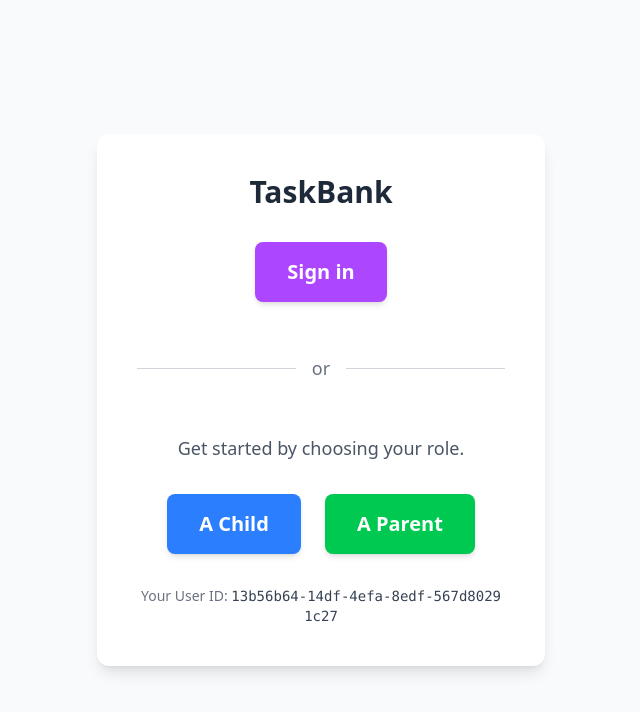
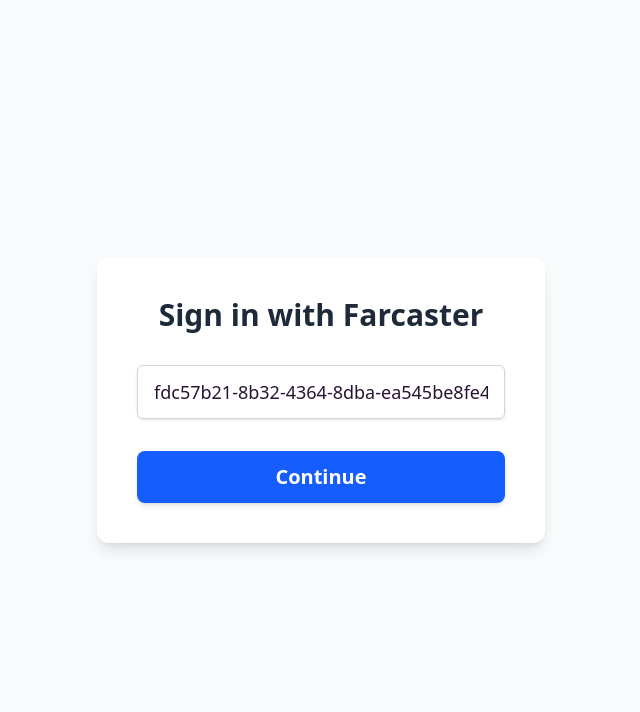
Before and after one commit to SebastianStankiewicz/bit-refill, a Next.js app: page / in a window 1280 px wide. Both pictures are taken after a click on the button "Sign in". Shown: the top 712 px of the page, without its empty margins (319-959 px from the left). Built offline with nearby package versions, Linux system fonts and the light colour scheme; no server answers; the database is empty.

Commit message:
Login to user accounts via auth_id

```diff
--- a/src/app/Components/ParentDashboard.jsx
+++ b/src/app/Components/ParentDashboard.jsx
@@ -13,7 +13,7 @@
   const [message, setMessage] = useState(null);
 
   const [selectTab, setSelectTab] = useState("Pending");
-  const [bitRefillAPI, setBitRefillAPI] = useState('');
+  const [bitRefillAPI, setBitRefillAPI] = useState('0dLBdk-jzRxgP7sVOQ-Qvo3ohjiZG0GijHPs3WzXJIw');
 
 
 
--- a/src/app/Components/RoleSelection.jsx
+++ b/src/app/Components/RoleSelection.jsx
@@ -1,17 +1,25 @@
-import React from 'react';
+"use client";
+import React, { useState } from "react";
 
-function RoleSelection({ userId, onSelectRole }) { // Removed supabase, userId is enough for display
+function RoleSelection({
+  userId,
+  onSelectRole,
+  handleSignInToPreviousAccount,
+}) {
+  const [showSignInWindow, setShowSignInWindow] = useState(false);
+  const [userIdToLogin, setUserIdToLogin] = useState("fdc57b21-8b32-4364-8dba-ea545be8fe42");
   return (
-    <div className="flex min-h-screen flex-col items-center justify-center p-8 bg-gray-50 font-sans">
+    <div className="flex min-h-screen items-center justify-center p-8 bg-gray-50 font-sans">
+      {!showSignInWindow ? (
         <div className="bg-white p-10 rounded-xl shadow-lg w-full max-w-md text-center space-y-8">
           <h1 className="text-3xl font-bold text-gray-800">TaskBank</h1>
+
           <button
-            onClick={() => onSelectRole('child')}
+            onClick={() => setShowSignInWindow(true)}
             className="px-8 py-4 bg-purple-500 text-white rounded-lg shadow-md hover:bg-purple-600 transition-colors text-xl font-semibold"
           >
             Sign in
           </button>
-
 
           <div className="relative flex py-5 items-center">
             <div className="flex-grow border-t border-gray-300"></div>
@@ -25,22 +33,42 @@
 
           <div className="flex justify-center space-x-6">
             <button
-            onClick={() => onSelectRole('child')}
               className="px-8 py-4 bg-blue-500 text-white rounded-lg shadow-md hover:bg-blue-600 transition-colors text-xl font-semibold"
             >
               A Child
             </button>
             <button
-            onClick={() => onSelectRole('parent')}
               className="px-8 py-4 bg-green-500 text-white rounded-lg shadow-md hover:bg-green-600 transition-colors text-xl font-semibold"
             >
               A Parent
             </button>
           </div>
+
           <p className="text-sm text-gray-500 mt-4">
-          Your User ID: <span className="font-mono text-gray-700 break-all">{userId}</span>
+            Your User ID:{" "}
+            <span className="font-mono text-gray-700 break-all">{userId}</span>
           </p>
         </div>
+      ) : (
+        <div className="bg-white p-10 rounded-xl shadow-lg w-full max-w-md text-center space-y-8">
+          <h1 className="text-3xl font-bold text-gray-800">Sign in with Farcaster</h1>
+
+          <input
+            type="text"
+            placeholder="Family Code"
+            value={userIdToLogin}
+            onChange={(e) => setUserIdToLogin(e.target.value)}
+            className="mt-1 block w-full px-4 py-3 border border-gray-300 rounded-md shadow-sm focus:outline-none focus:ring-2 focus:ring-blue-500 focus:border-blue-500 text-lg text-center"
+          />
+
+          <button
+            onClick={() => handleSignInToPreviousAccount(userIdToLogin)}
+            className="w-full px-6 py-3 bg-blue-600 text-white rounded-lg shadow-md hover:bg-blue-700 transition-colors text-xl font-semibold"
+          >
+            Continue
+          </button>
+        </div>
+      )}
     </div>
   );
 }
--- a/src/app/page.js
+++ b/src/app/page.js
@@ -185,12 +185,69 @@
         }
       }
       // The useEffect will re-fetch and update userRole state
-      setMessage({ text: `Role set to ${role}.`, type: "info" });
+      setUserRole(role);
     } catch (error) {
       console.error("Error setting role:", error.message);
       setMessage({ text: "Failed to set role. " + error.message, type: "error" });
     }
   }, [supabase, userId]);
+
+  const handleSignInToPreviousAccount = useCallback(async (providedAuthUid) => {
+    if (!supabase) {
+      setMessage({ text: "App not initialized. Please wait.", type: "error" });
+      return;
+    }
+    if (!providedAuthUid) {
+      setMessage({ text: "Please enter an Auth ID.", type: "error" });
+      return;
+    }
+
+    setLoadingApp(true); // Indicate loading
+
+    try {
+        // --- IMPORTANT: This is a HACKY SIMULATION for hackathon purposes. ---
+        // In a real app, directly "logging in" by just providing an auth_uid
+        // requires a custom JWT token generated securely on your backend.
+        // This attempts to find if that user exists in your profiles,
+        // and if so, simulates a "switch" by setting the userId state.
+        // It does NOT truly re-authenticate the Supabase session
+        // if the provided Auth ID doesn't match the current browser's session token.
+
+        // Check if a profile exists for the provided Auth ID
+        const { data: parentCheck, error: parentCheckError } = await supabase
+            .from('parents')
+            .select('auth_uid')
+            .eq('auth_uid', providedAuthUid)
+            .single();
+
+        const { data: childCheck, error: childCheckError } = await supabase
+            .from('children')
+            .select('auth_uid')
+            .eq('auth_uid', providedAuthUid)
+            .single();
+
+        if ((parentCheckError && parentCheckError.code !== 'PGRST116') || (childCheckError && childCheckError.code !== 'PGRST116')) {
+            // Some other error occurred, not just "not found"
+            throw new Error(parentCheckError?.message || childCheckError?.message || "Error checking profile.");
+        }
+
+        if (parentCheck || childCheck) {
+            // If a record exists, we simulate a successful login
+            // By setting the userId, our useEffect will re-fetch and update the UI
+            // However, the underlying Supabase session in localStorage will remain the same.
+            // This is purely for demonstrating a "switch" between known users *in this demo*.
+            setUserId(providedAuthUid); // This triggers the useEffect to load this user's data
+            setMessage({ text: "Switched to previous account ID. (Note: This is a hackathon simulation)", type: "info" });
+        } else {
+            setMessage({ text: "Provided Auth ID not found in records. Please ensure it's correct.", type: "error" });
+            setLoadingApp(false); // Stop loading if not found
+        }
+    } catch (error) {
+        console.error("Error switching account:", error.message);
+        setMessage({ text: "Failed to switch account. " + error.message, type: "error" });
+        setLoadingApp(false);
+    }
+  }, [supabase]);
 
   // Called from OnBoarding when family is created/joined
   const handleFamilyActionComplete = useCallback(async (familyId) => {
@@ -228,7 +285,7 @@
 
   // Render based on user's state
   if (!userRole) {
-    return <RoleSelection userId={userId} onSelectRole={handleSelectRole} />;
+    return <RoleSelection userId={userId} onSelectRole={handleSelectRole} handleSignInToPreviousAccount={handleSignInToPreviousAccount} />;
   } else if (!userFamilyId) {
     return <OnBoarding supabase={supabase} userId={userId} userRole={userRole} onFamilyActionComplete={handleFamilyActionComplete} />;
   } else if (userRole === 'parent') {
```
Lines whose indentation alone changed are shown as unchanged.
